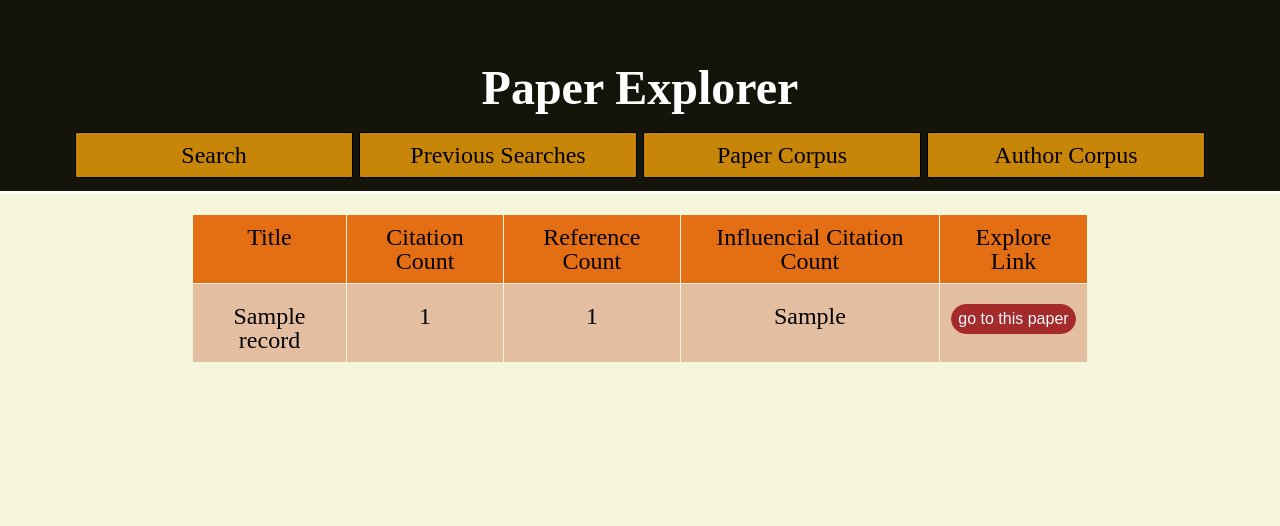
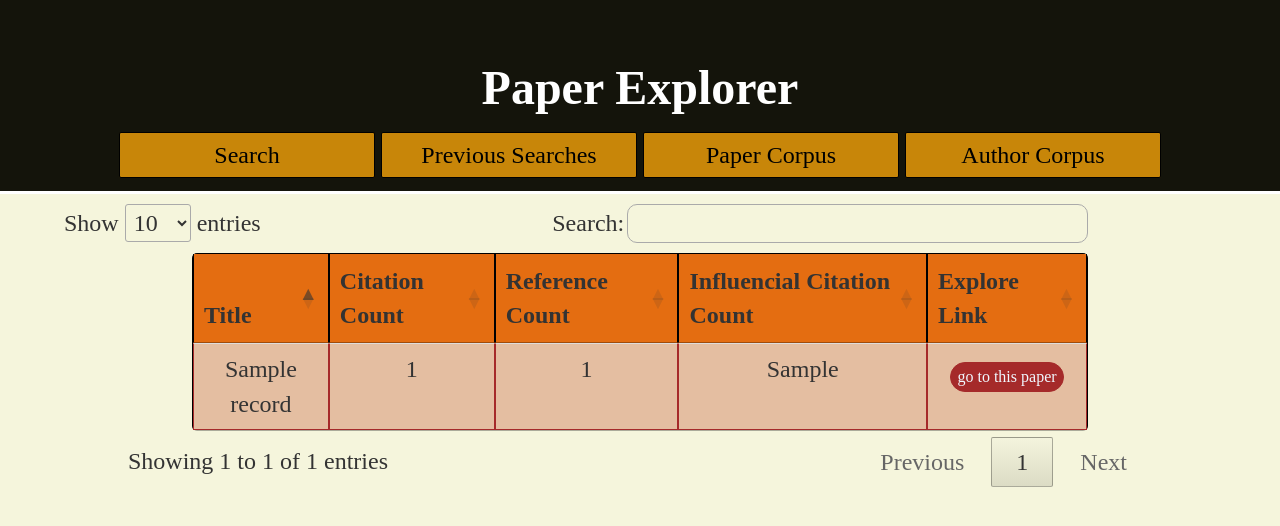
Before and after one commit to janismdhanbad/final_project507, a Flask app: template src/templates/paper_corpus.html in a window 1280 px wide. Shown: the top 526 px of the page. Run offline with Flask 2, Linux system fonts and the light colour scheme; the template is opened without the code that fills it: most values are stand-ins (such as "Sample title", 1, 10 or a date in 2020); some libraries are stand-ins or nearby versions.

Commit message:
push changes

```diff
--- a/src/static/styles/style.css
+++ b/src/static/styles/style.css
@@ -9,7 +9,34 @@ body{
 	font-size:150%;
 	background-color:beige;
 }
-
+#myTable_filter{
+	margin-right: 15%;
+	margin-top: 10px;
+	margin-bottom: 10px;
+	display: inline-block;
+	width: 50%;
+}
+#myTable_filter label{
+	border-radius: 10px;
+	width: 90%;
+}
+#myTable_filter input{
+	border-radius: 10px;
+	width: 80%;
+}
+#myTable_info{
+	margin-left: 10%;
+	margin-bottom: 20px;
+}
+#myTable_paginate{
+	margin-right: 10%;
+	margin-bottom: 20px;
+}
+#myTable_length{
+	margin-left: 5%;
+	margin-top: 10px;
+	margin-bottom: 10px;
+}
 /*Make the h1 heading bigger with a bold font*/
 h1{
 	font-size: 2em;
@@ -55,17 +82,18 @@ table{
 	border: 1px solid black;
 	margin: 20px auto;
 	width: 70%;
+	border-radius: 5px;
 }
 
 th {
-	border: 1px solid beige;
+	border: 1px solid black;
 	background-color: rgba(228, 109, 18, 0.993);
 	padding: 10px;
 	text-align: center;
   }
 
 td {
-	border: 1px solid beige;
+	border: 1px solid brown;
 	background-color: rgba(228, 190, 161, 0.993);
 	padding: 10px;
 	text-align: center;
--- a/src/templates/paper_corpus.html
+++ b/src/templates/paper_corpus.html
@@ -3,6 +3,12 @@
 <head>
     <meta charset="UTF-8">
     <meta name="viewport" content="width=device-width, initial-scale=1.0">
+    <meta name="description" content="Bootstrap.">
+    <link href="http://maxcdn.bootstrapcdn.com/bootstrap/3.2.0/css/bootstrap.min.css" rel="stylesheet">
+    <script src="http://ajax.googleapis.com/ajax/libs/jquery/1.7.1/jquery.min.js"></script>
+    <link rel="stylesheet" href="http://cdn.datatables.net/1.10.2/css/jquery.dataTables.min.css"></style>
+    <script type="text/javascript" src="http://cdn.datatables.net/1.10.2/js/jquery.dataTables.min.js"></script>
+    <script type="text/javascript" src="http://maxcdn.bootstrapcdn.com/bootstrap/3.2.0/js/bootstrap.min.js"></script>
     <link rel="stylesheet" href="{{ url_for('static',filename='styles/html5reset.css') }}">
     <link rel="stylesheet" href="{{ url_for('static',filename='styles/style.css') }}">
     <title>paper explorer</title>
@@ -20,15 +26,18 @@
         </nav>
     </header>
     <main>
-        <table>
-            <tr>
-              <th>Title</th>
-              <th>Citation Count</th>
-              <th>Reference Count</th>
-              <th>Influencial Citation Count</th>
-              <th>Explore Link</th>
-            </tr>
 
+        <table id="myTable" class="table table-striped" style="width:70% ;">
+            <thead>
+                <tr style="background-color: rgba(228, 109, 18, 0.993);">
+                <th>Title</th>
+                <th>Citation Count</th>
+                <th>Reference Count</th>
+                <th>Influencial Citation Count</th>
+                <th>Explore Link</th>
+                </tr>
+            </thead>
+            <tbody>
         {% for record in paper_records %}
             <tr>
                 <td>{{record["title"]}}</td>
@@ -49,11 +58,19 @@
             </tr>
 
         {% endfor %}
+        </tbody>
     </table>
     </main>
 
 
     <footer>
 
+
     </footer>
     </body>
+    <script>
+        $(document).ready(function(){
+            $('#myTable').dataTable();
+        });
+        </script>
+</html>
```
Also changed, not shown: src/templates/author_corpus.html (+18 -2 lines), src/templates/prev_searches.html (+18 -2 lines), 2 other files.
